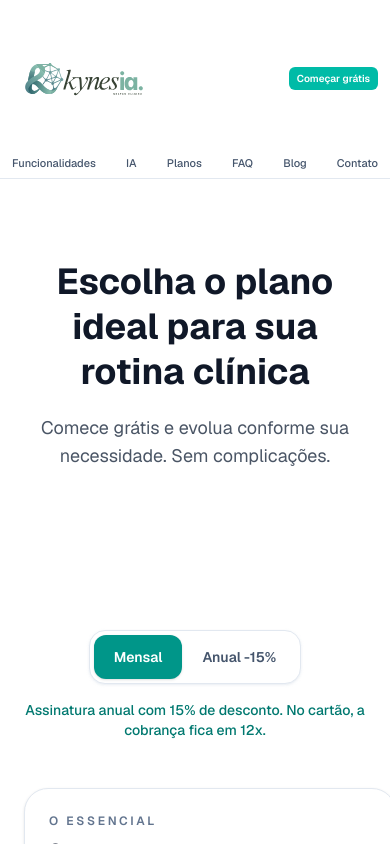
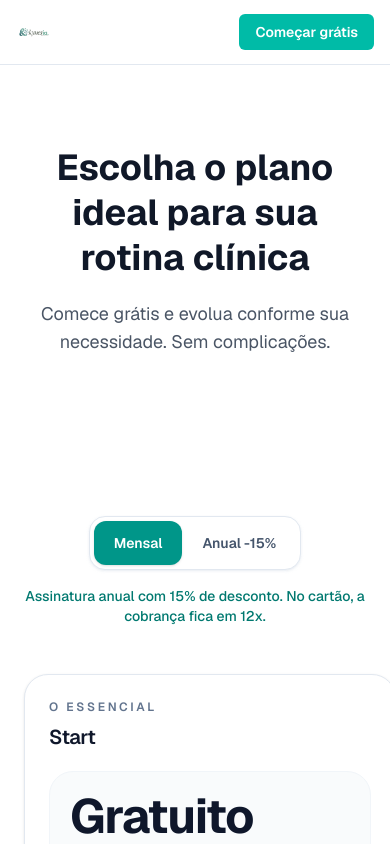
Before and after one commit to sendrette/kynesia-site, a Next.js app: page /planos in a window 390 px wide. Shown: the top 844 px of the page. Built offline with nearby package versions, Linux system fonts and the light colour scheme.

Commit message:
feat: enhance SiteHeader layout and styling for improved responsiveness and clarity

```diff
--- a/app/components/site-header.tsx
+++ b/app/components/site-header.tsx
@@ -7,43 +7,32 @@ type SiteHeaderProps = {
 
 export default function SiteHeader({ showCta = true }: SiteHeaderProps) {
   return (
-    <header className="sticky top-0 z-30 border-b border-slate-200 bg-white/95 backdrop-blur">
-      <div className="mx-auto flex w-full max-w-7xl flex-col gap-1 px-3 py-1.5 md:flex-row md:items-center md:justify-between md:gap-3 md:px-6 md:py-1.5">
-        <div className="flex items-center justify-between gap-2 md:contents">
-          <Link href="/" aria-label="Kynesia" className="inline-flex items-center">
+    <header className="sticky top-0 z-30 border-b border-slate-200 bg-white/90 backdrop-blur">
+      <div className="mx-auto flex h-16 max-w-7xl items-center justify-between px-4 md:px-6">
+        <Link href="/" aria-label="Kynesia" className="flex items-center">
           <Image
             src="/kynesia-logo-continuo.svg"
             alt="Kynesia"
-              width={240}
-              height={64}
+            width={160}
+            height={40}
             priority
-              className="h-auto w-[145px] md:w-[165px]"
+            className="h-9 w-auto"
           />
         </Link>
 
-          {showCta ? (
-            <Link
-              href="/start-free"
-              className="inline-flex rounded-md bg-teal-500 px-2 py-1 text-[10px] font-semibold text-white transition hover:-translate-y-0.5 hover:bg-teal-600 md:hidden"
-            >
-              Começar grátis
-            </Link>
-          ) : null}
-        </div>
-
-        <nav className="flex w-full flex-nowrap items-center justify-between gap-1 px-0 text-[11px] font-medium text-slate-600 md:gap-5 md:px-0 md:text-[13px]">
-          <Link href="/#funcionalidades" className="whitespace-nowrap transition hover:text-slate-900">Funcionalidades</Link>
-          <Link href="/#ia" className="whitespace-nowrap transition hover:text-slate-900">IA</Link>
-          <Link href="/#planos" className="whitespace-nowrap transition hover:text-slate-900">Planos</Link>
-          <Link href="/#faq" className="whitespace-nowrap transition hover:text-slate-900">FAQ</Link>
-          <Link href="/blog" className="whitespace-nowrap transition hover:text-slate-900">Blog</Link>
-          <Link href="/#contato" className="whitespace-nowrap transition hover:text-slate-900">Contato</Link>
+        <nav className="hidden items-center gap-6 text-sm font-medium text-slate-600 md:flex">
+          <Link href="/#funcionalidades" className="hover:text-slate-900">Funcionalidades</Link>
+          <Link href="/#ia" className="hover:text-slate-900">IA</Link>
+          <Link href="/#planos" className="hover:text-slate-900">Planos</Link>
+          <Link href="/#faq" className="hover:text-slate-900">FAQ</Link>
+          <Link href="/blog" className="hover:text-slate-900">Blog</Link>
+          <Link href="/#contato" className="hover:text-slate-900">Contato</Link>
         </nav>
 
         {showCta ? (
           <Link
             href="/start-free"
-            className="hidden rounded-md bg-teal-500 px-2.5 py-1.5 text-[11px] font-semibold text-white transition hover:-translate-y-0.5 hover:bg-teal-600 md:inline-flex"
+            className="rounded-md bg-teal-500 px-4 py-2 text-sm font-semibold text-white transition hover:bg-teal-600"
           >
             Começar grátis
           </Link>
```
Lines whose indentation alone changed are shown as unchanged.
